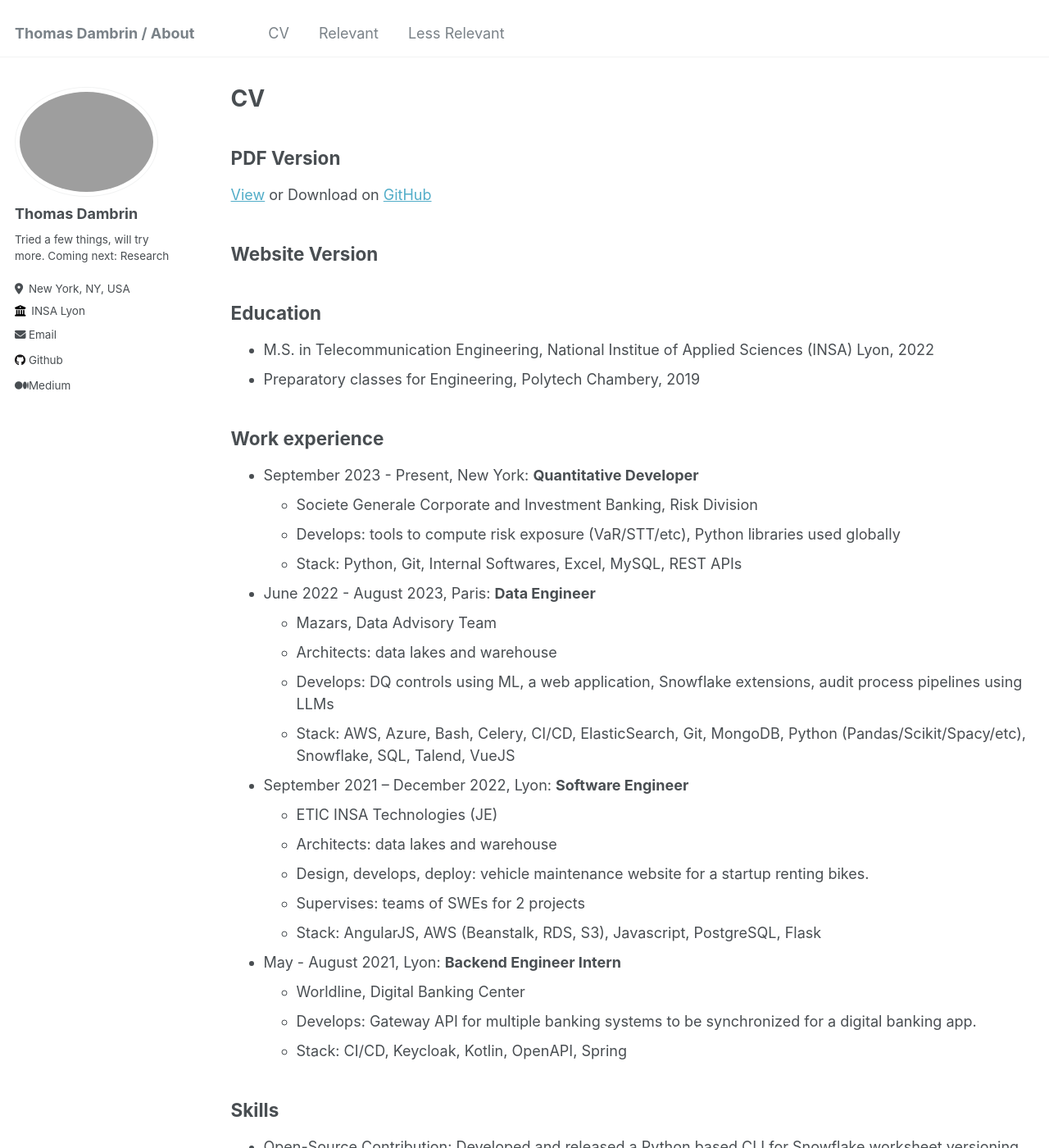
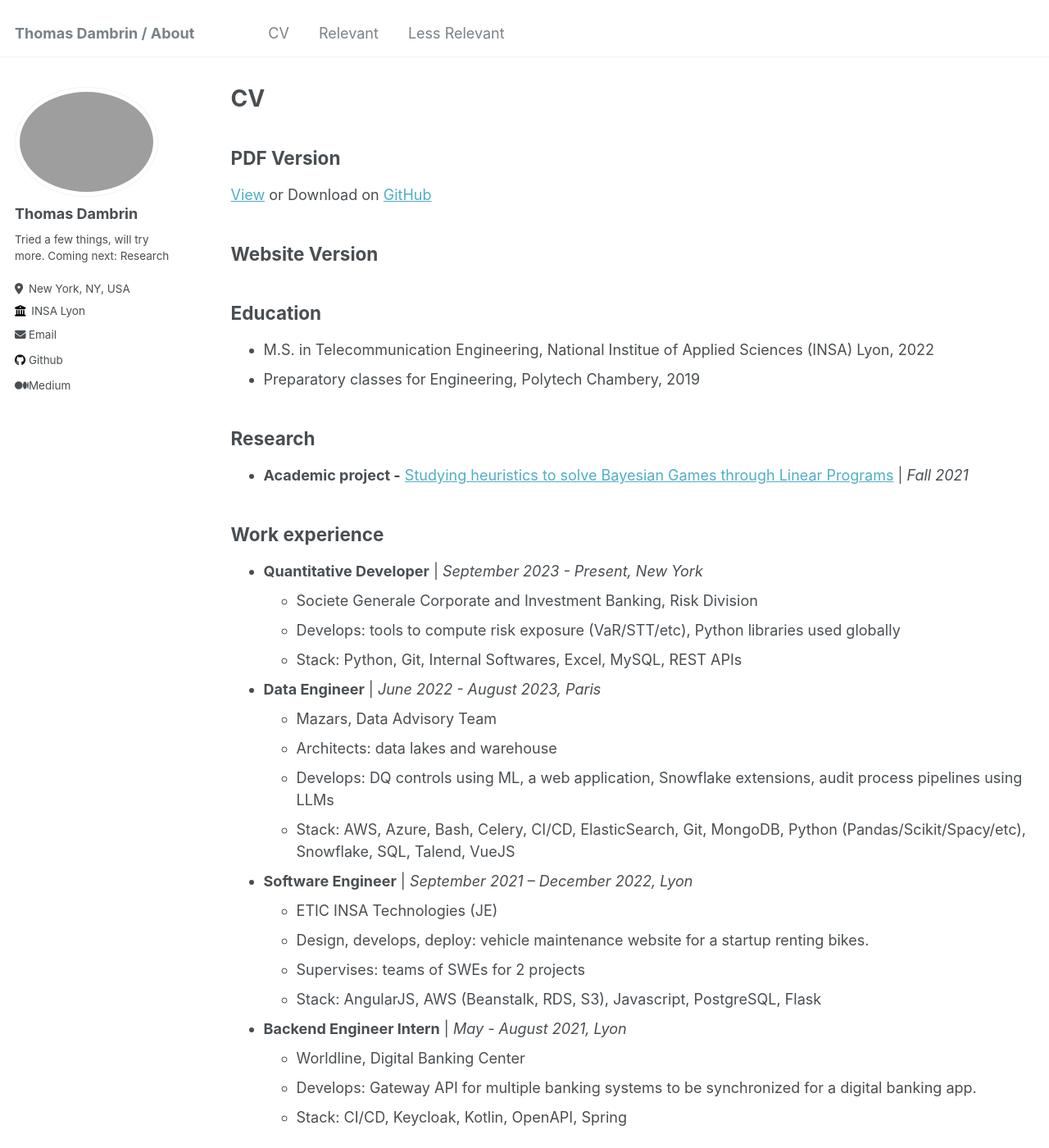
Before and after one commit to tdambrin/tdambrin.github.io, a Jekyll site: the page built from _pages/cv.md, in a window 1280 px wide and 1400 px high. Shown: the whole window at 82% size. Built offline with Jekyll 4.4.1, drawn with Linux system fonts in a browser that asks for light colours.

Commit message:
[ADD] research pr to cv

```diff
--- a/_pages/cv.md
+++ b/_pages/cv.md
@@ -19,26 +19,28 @@ author_profile: true
 * M.S. in Telecommunication Engineering, National Institue of Applied Sciences (INSA) Lyon, 2022
 * Preparatory classes for Engineering, Polytech Chambery, 2019
 
+## Research
+* **Academic project -** [Studying heuristics to solve Bayesian Games through Linear Programs](/posts/2021/12/bayesian-games/) \| _Fall 2021_
+
 ## Work experience
-* September 2023 - Present, New York: **Quantitative Developer**
+* **Quantitative Developer** \| _September 2023 - Present,  New York_
   * Societe Generale Corporate and Investment Banking, Risk Division
   * Develops: tools to compute risk exposure (VaR/STT/etc), Python libraries used globally
   * Stack: Python, Git, Internal Softwares, Excel, MySQL, REST APIs
 
-* June 2022 - August 2023, Paris: **Data Engineer**
+* **Data Engineer** \| _June 2022 - August 2023, Paris_
   * Mazars, Data Advisory Team
   * Architects: data lakes and warehouse
   * Develops: DQ controls using ML, a web application, Snowflake extensions, audit process pipelines using LLMs
   * Stack: AWS, Azure, Bash, Celery, CI/CD, ElasticSearch, Git, MongoDB, Python (Pandas/Scikit/Spacy/etc), Snowflake, SQL, Talend, VueJS
 
-* September 2021 – December 2022, Lyon: **Software Engineer**
+* **Software Engineer** \| _September 2021 – December 2022, Lyon_
   * ETIC INSA Technologies (JE)
-  * Architects: data lakes and warehouse
   * Design, develops, deploy: vehicle maintenance website for a startup renting bikes.
   * Supervises: teams of SWEs for 2 projects
   * Stack: AngularJS, AWS (Beanstalk, RDS, S3), Javascript, PostgreSQL, Flask
 
-* May - August 2021, Lyon: **Backend Engineer Intern**
+* **Backend Engineer Intern** \| _May - August 2021, Lyon_
   * Worldline, Digital Banking Center
   * Develops: Gateway API for multiple banking systems to be synchronized for a digital banking app.
   * Stack: CI/CD, Keycloak, Kotlin, OpenAPI, Spring
```
